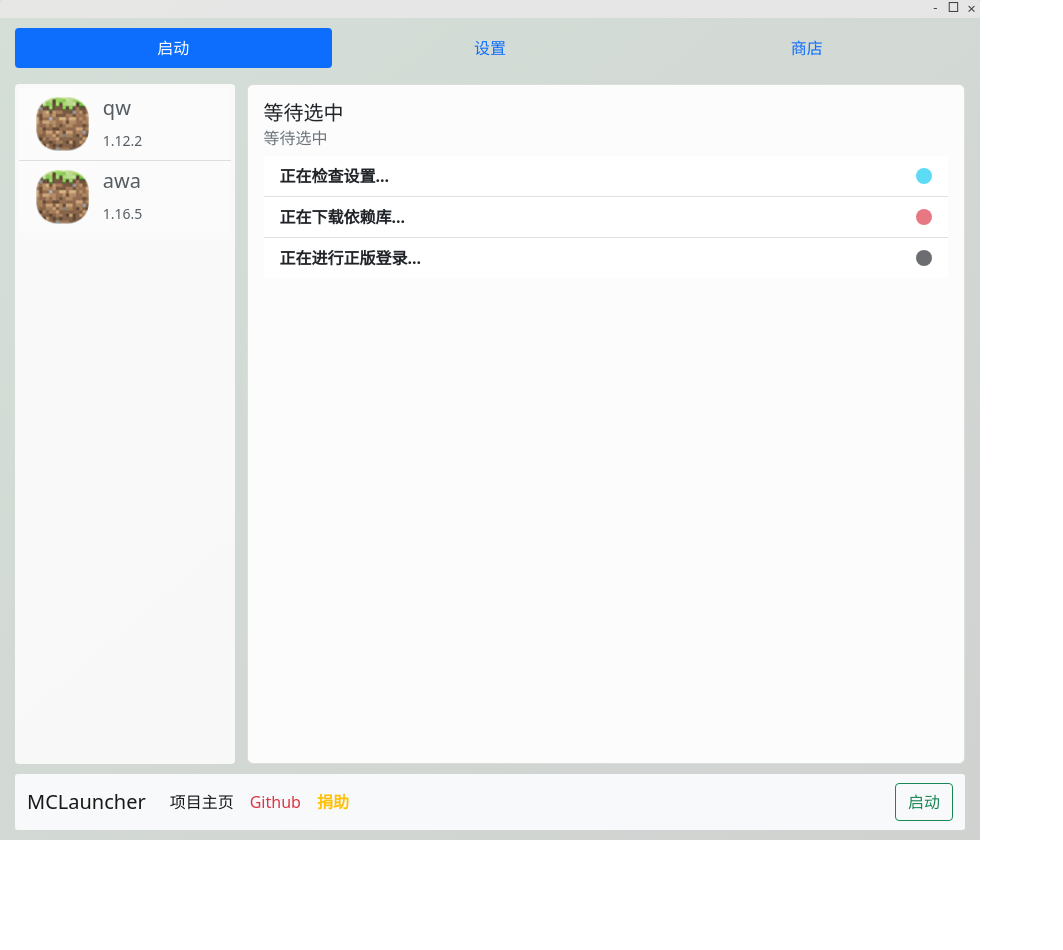
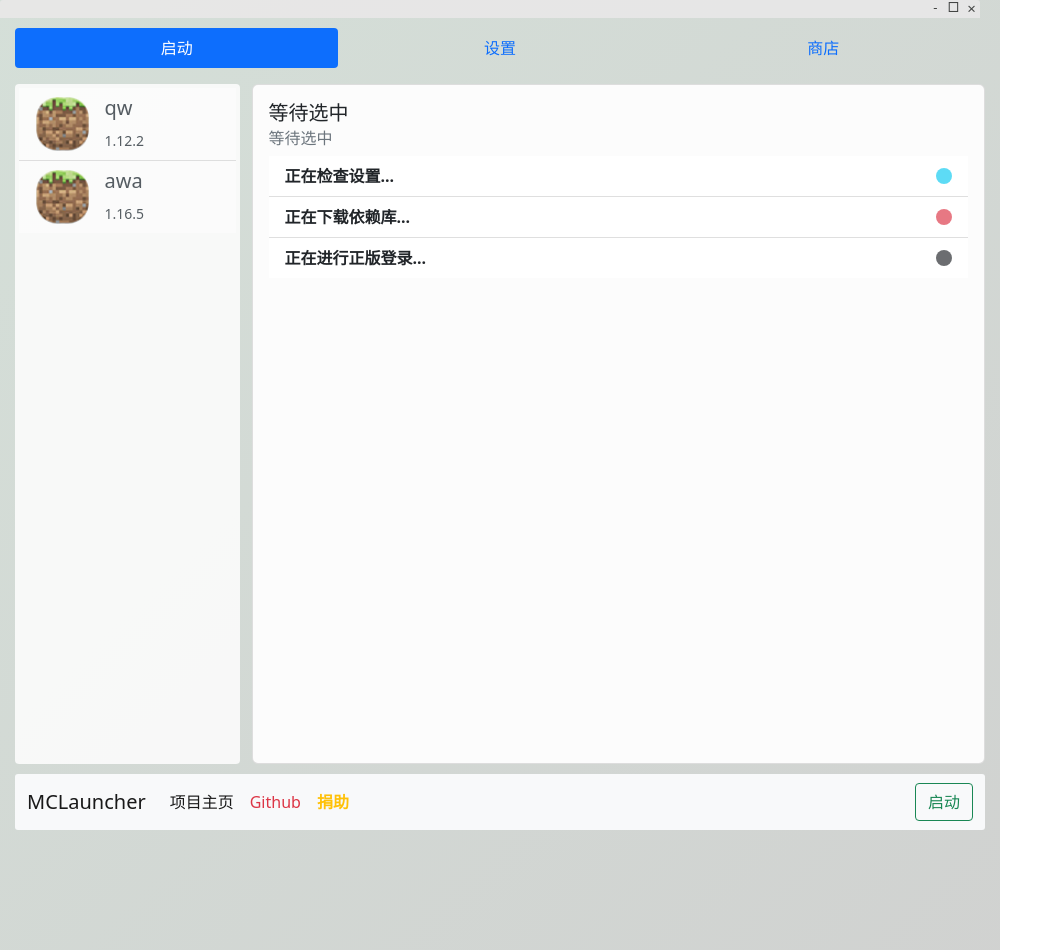
Before and after one commit to CornWorld/MCLauncherWeb, a plain HTML site: page index.html in a window 1280 px wide. Shown: the whole page, without its empty margins (0-1063 px from the left). Before the commit the page ends 850 px from the top, so only its background shows below. Drawn offline with Linux system fonts and the light colour scheme.

Commit message:
Fix: fix the base window's size (up to 1000*850)

```diff
--- a/css/main.css
+++ b/css/main.css
@@ -22,14 +22,14 @@ body ::-webkit-scrollbar-thumb {
     opacity: 0.5;
     /*filter: blur(2px);*/
     position: absolute;
-    width: 980px;
-    height: 840px;
+    width: 1000px;
+    height: 950px;
     z-index: 500;
 }
 .main_panel {
     margin: 10px 10px 5px 15px;
-    height: 800px;
-    width: 950px;
+    height: 830px;
+    width: 970px;
     position: relative;
     z-index: 600;
 }
```
